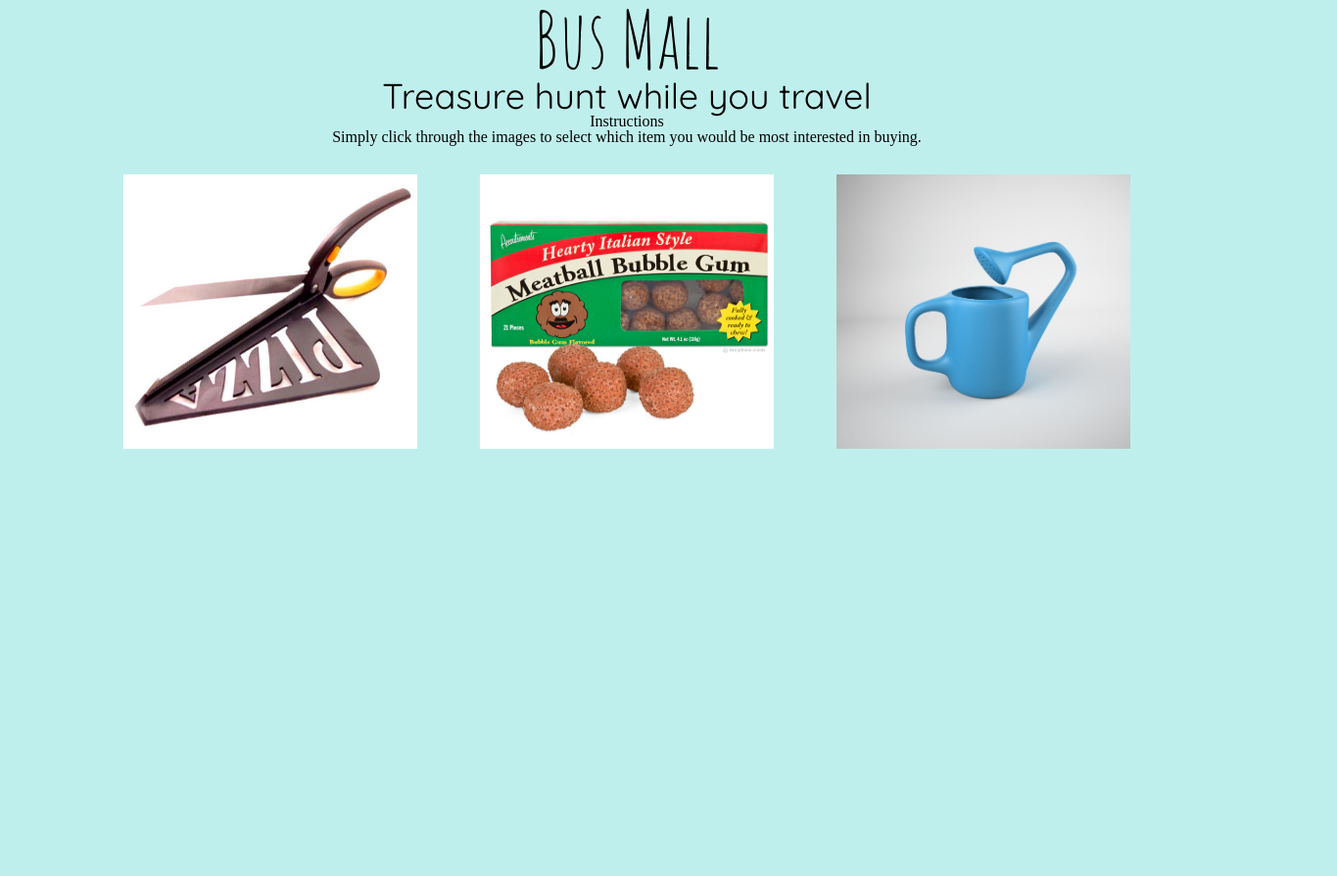
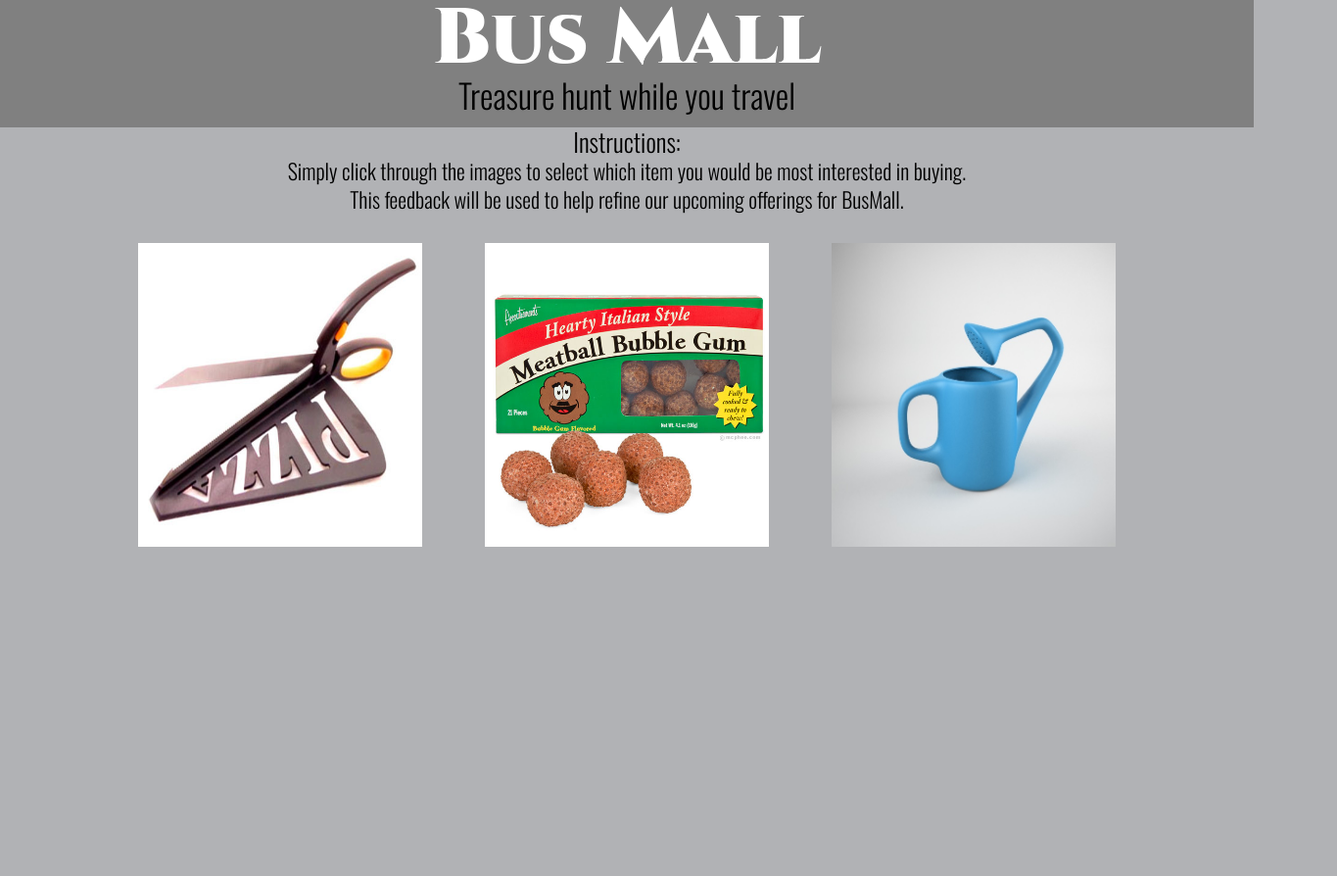
Before and after one commit to darms/bus-mall, a plain HTML site: page index.html in a window 1280 px wide. Shown: the top 894 px of the page at 98% size, 1365 px wide, since content can reach past the window. Before the commit the page ends 800 px from the top, so only its background shows below. Drawn offline with nearby package versions, Linux system fonts and the light colour scheme.

Commit message:
final styling and user instructions added

```diff
--- a/alternativejs.js
+++ b/alternativejs.js
@@ -8,10 +8,10 @@ var titles = [];
 var votes = [];
 // -----------------
 var picContainer = document.getElementById('pic-container');
-  var left = document.getElementById('left');
-  var center = document.getElementById('center');
-  var right = document.getElementById('right');
-var myChart = document.getElementById("myChart").getContext("2d");
+var left = document.getElementById('left');
+var center = document.getElementById('center');
+var right = document.getElementById('right');
+var myChart = document.getElementById('myChart').getContext('2d');
 var resultsButton = document.getElementById('getResults');
 
 // Global variables
@@ -138,7 +138,7 @@ function handleClick(event) {
     // results.appendChild(resultButton);
     makeButton();
     picContainer.removeEventListener('click', handleClick);
-    return alert('No more clicks for you!');
+    return alert('No more clicks for you! Below a button will appear. Simply click on it and you can view your voting results.');
   }
 
         showThreePics();
@@ -157,48 +157,49 @@ var data = {
         {
             label: "My First dataset",
             backgroundColor: [
-                'rgba(255, 99, 132, 0.2)',
                 'rgba(54, 162, 235, 0.2)',
-                'rgba(255, 206, 86, 0.2)',
-                'rgba(75, 192, 192, 0.2)',
-                'rgba(153, 102, 255, 0.2)',
-                'rgba(255, 159, 64, 0.2)',
-                'rgba(255, 99, 132, 0.2)',
                 'rgba(54, 162, 235, 0.2)',
-                'rgba(255, 206, 86, 0.2)',
-                'rgba(75, 192, 192, 0.2)',
-                'rgba(153, 102, 255, 0.2)',
-                'rgba(255, 159, 64, 0.2)',
-                'rgba(255, 99, 132, 0.2)',
                 'rgba(54, 162, 235, 0.2)',
-                'rgba(255, 206, 86, 0.2)',
-                'rgba(75, 192, 192, 0.2)',
-                'rgba(153, 102, 255, 0.2)',
-                'rgba(255, 159, 64, 0.2)',
-                'rgba(255, 99, 132, 0.2)',
+                'rgba(54, 162, 235, 0.2)',
+                'rgba(54, 162, 235, 0.2)',
+                'rgba(54, 162, 235, 0.2)',
+                'rgba(54, 162, 235, 0.2)',
+                'rgba(54, 162, 235, 0.2)',
+                'rgba(54, 162, 235, 0.2)',
+                'rgba(54, 162, 235, 0.2)',
+                'rgba(54, 162, 235, 0.2)',
+                'rgba(54, 162, 235, 0.2)',
+                'rgba(54, 162, 235, 0.2)',
+                'rgba(54, 162, 235, 0.2)',
+                'rgba(54, 162, 235, 0.2)',
+                'rgba(54, 162, 235, 0.2)',
+                'rgba(54, 162, 235, 0.2)',
+                'rgba(54, 162, 235, 0.2)',
+                'rgba(54, 162, 235, 0.2)',
+                'rgba(54, 162, 235, 0.2)',
                 'rgba(54, 162, 235, 0.2)'
             ],
             borderColor: [
                 'rgba(255,99,132,1)',
-                'rgba(54, 162, 235, 1)',
                 'rgba(255, 206, 86, 1)',
-                'rgba(75, 192, 192, 1)',
-                'rgba(153, 102, 255, 1)',
-                'rgba(255, 159, 64, 1)',
                 'rgba(255,99,132,1)',
-                'rgba(54, 162, 235, 1)',
                 'rgba(255, 206, 86, 1)',
-                'rgba(75, 192, 192, 1)',
-                'rgba(153, 102, 255, 1)',
-                'rgba(255, 159, 64, 1)',
                 'rgba(255,99,132,1)',
-                'rgba(54, 162, 235, 1)',
                 'rgba(255, 206, 86, 1)',
-                'rgba(75, 192, 192, 1)',
-                'rgba(153, 102, 255, 1)',
-                'rgba(255, 159, 64, 1)',
                 'rgba(255,99,132,1)',
-                'rgba(54, 162, 235, 1)'
+                'rgba(255, 206, 86, 1)',
+                'rgba(255,99,132,1)',
+                'rgba(255, 206, 86, 1)',
+                'rgba(255,99,132,1)',
+                'rgba(255, 206, 86, 1)',
+                'rgba(255,99,132,1)',
+                'rgba(255, 206, 86, 1)',
+                'rgba(255,99,132,1)',
+                'rgba(255, 206, 86, 1)',
+                'rgba(255,99,132,1)',
+                'rgba(255, 206, 86, 1)',
+                'rgba(255,99,132,1)',
+                'rgba(255, 206, 86, 1)'
             ],
             borderWidth: 1,
             data: votes,
--- a/index.html
+++ b/index.html
@@ -3,18 +3,20 @@
 
 <link rel="stylesheet" type= "text/css" href="reset.css">
 <link rel="stylesheet" type="text/css" href="styles.css">
-<link href="https://fonts.googleapis.com/css?family=Amatic+SC|Quicksand" rel="stylesheet">
+<link href="https://fonts.googleapis.com/css?family=Cinzel:900|Oswald:300|Yanone+Kaffeesatz:200" rel="stylesheet">
 <title>
 </title>
 
 </head>
 <header>
-  Bus Mall
+    <h1>Bus Mall</h1>
+    <h2> Treasure hunt while you travel</h2>
 </header>
-<h2> Treasure hunt while you travel</h2>
+
 <body>
-  <h3>Instructions</h3>
+  <h3>Instructions:</h3>
   <p>Simply click through the images to select which item you would be most interested in buying.</p>
+  <p> This feedback will be used to help refine our upcoming offerings for BusMall. </p>
   <section id= "pic-container">
 
     <img id="left" src="">
--- a/styles.css
+++ b/styles.css
@@ -1,21 +1,55 @@
 *{
   text-align: center;
-  background-color: #bfefec;
+  /*background-color: #bfefec;*/
 }
 img{
-  height: 280px;
-  width: 300px;
+  height: 310px;
+  width: 290px;
   margin: 30px;
 }
+
 header{
-  font-family: 'Amatic SC', cursive;
+  font-family: 'Cinzel', serif;
   font-size: 80px;
+  width: 100%;
+  height: 130px;
+  background-color: gray;
+}
+h1:hover{
+  color: white;
 }
 
-h2{
-  font-family: 'Quicksand', sans-serif;
-  font-size: 36px;
+h2, h3, p{
+  font-family: 'Oswald', sans-serif;
 }
+ h2{
+   font-size: 34px;
+   padding-bottom: 10px;
+ }
+ h3 {
+   font-size: 26px;
+   line-height: 30px;
+ }
+ p{
+   font-size: 22px;
+   line-height: 29px;
+ }
 button{
   display: none;
 }
+
+body{
+  background-color: #b1b2b5;
+  height: 480px;
+}
+
+footer{
+  background-color: #616263;
+  height: 110px;
+  width: 100%;
+}
+
+#results, #myChart{
+  position: relative;
+  left: 375px;
+}
```
